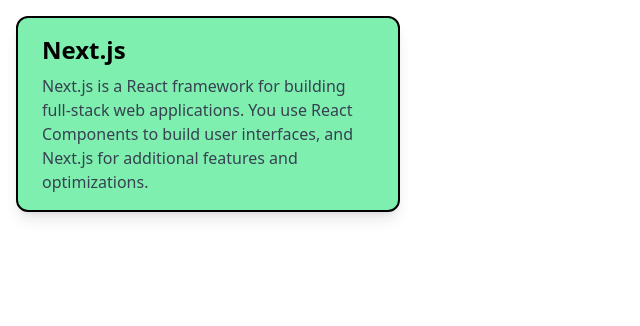
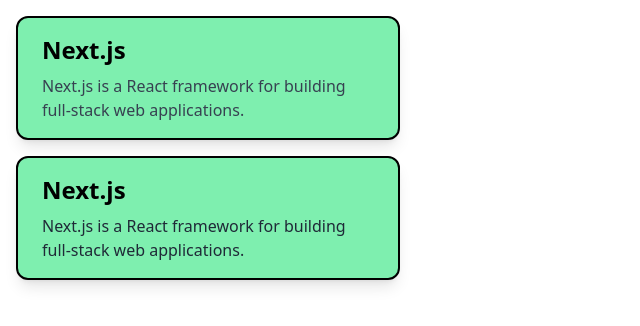
Before and after one commit to Poten14/Componique, a Next.js app: page /js in a window 1280 px wide. Shown: the top 326 px of the page, without its empty margins (0-640 px from the left). Built offline with nearby package versions, Linux system fonts and the light colour scheme.

Commit message:
feat: Crad2 clear

```diff
--- a/src/app/(page)/js/page.tsx
+++ b/src/app/(page)/js/page.tsx
@@ -1,11 +1,16 @@
 import Card1 from "@/components/Card/Card1";
-
+import Card2 from "@/components/Card/Card2";
 const page = () => {
   return (
     <div>
       <Card1
         title="Next.js"
-        description="Next.js is a React framework for building full-stack web applications. You use React Components to build user interfaces, and Next.js for additional features and optimizations."
+        description="Next.js is a React framework for building full-stack web applications."
+      />
+      <Card2
+        title="Next.js"
+        description="Next.js is a React framework for building full-stack web applications."
+        detail="You use React Components to build user interfaces, and Next.js for additional features and optimizations."
       />
     </div>
   );
--- /dev/null
+++ b/src/components/Card/Card2.tsx
@@ -0,0 +1,39 @@
+"use client";
+import exp from "constants";
+import { useState } from "react";
+
+// BasicCard 인터페이스 정의
+interface interactiveCard {
+  title: string;
+  description: string;
+  detail: string;
+}
+
+// interactive 컴포넌트 생성
+const Card2 = ({ title, description, detail }: interactiveCard) => {
+  // 카드 추가설명의 초기상태 설정
+  const [expand, setExpand] = useState(false);
+
+  // 카드확장 토글
+  const toggleExpand = () => {
+    setExpand(!expand);
+  };
+  return (
+    <div
+      className="m-4 max-w-sm cursor-pointer rounded-xl border-2 border-black bg-[#7EEFAF] shadow-lg"
+      onClick={toggleExpand}
+    >
+      <div className="px-6 py-4">
+        <div className="mb-2 text-2xl font-bold">{title}</div>
+        <p className="text-base text-gray-800">{description}</p>
+        <div
+          className={`overflow-hidden duration-500 ease-in-out ${expand ? "max-h-40" : "max-h-0"}`}
+        >
+          {expand && <div className="mt-4 text-gray-600">{detail}</div>}
+        </div>
+      </div>
+    </div>
+  );
+};
+
+export default Card2;
```
